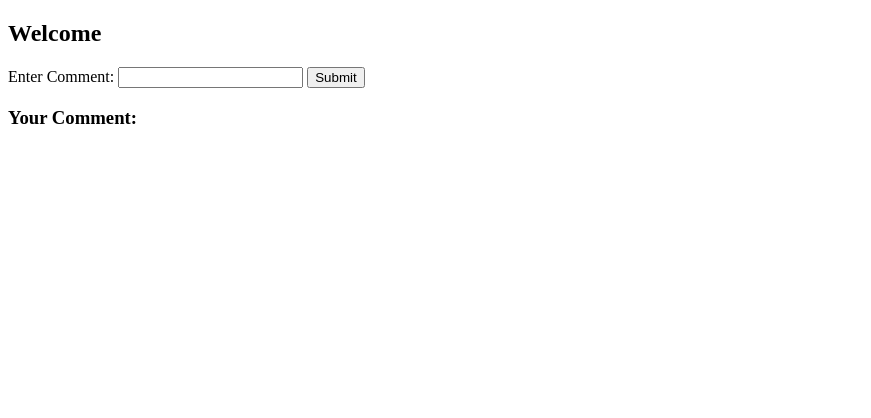
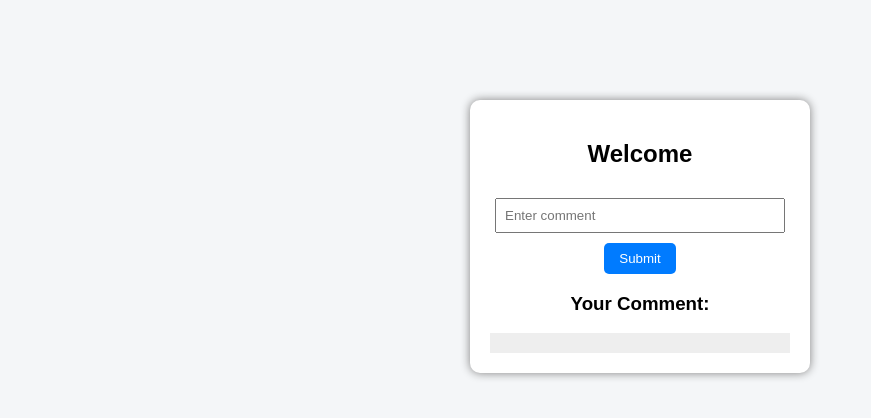
Before and after one commit to afreen130905/test-app, a Flask app: page /home in a window 1280 px wide. Shown: the top 418 px of the page, without its empty margins (0-871 px from the left). Run offline with Flask 3, Linux system fonts and the light colour scheme; some libraries are stand-ins or nearby versions.

Commit message:
second commit

```diff
--- a/app.py
+++ b/app.py
@@ -3,7 +3,6 @@ import sqlite3
 
 app = Flask(__name__)
 
-# Create DB
 def init_db():
     conn = sqlite3.connect('test.db')
     c = conn.cursor()
@@ -26,7 +25,7 @@ def do_login():
     conn = sqlite3.connect('test.db')
     c = conn.cursor()
 
-    # ❌ Vulnerable to SQL Injection
+    # ❌ SQL Injection vulnerability
     query = f"SELECT * FROM users WHERE username='{username}' AND password='{password}'"
     result = c.execute(query).fetchone()
 
@@ -39,7 +38,7 @@ def do_login():
 def home():
     comment = ""
     if request.method == 'POST':
-        comment = request.form['comment']  # ❌ Vulnerable to XSS
+        comment = request.form['comment']  # ❌ XSS vulnerability
 
     return render_template('home.html', comment=comment)
 
--- /dev/null
+++ b/static/style.css
@@ -0,0 +1,34 @@
+body {
+    font-family: Arial;
+    background: #f4f6f8;
+    text-align: center;
+}
+
+.container {
+    background: white;
+    width: 300px;
+    margin: 100px auto;
+    padding: 20px;
+    border-radius: 10px;
+    box-shadow: 0 0 10px gray;
+}
+
+input {
+    width: 90%;
+    padding: 8px;
+    margin: 10px 0;
+}
+
+button {
+    padding: 8px 15px;
+    background: #007bff;
+    color: white;
+    border: none;
+    border-radius: 5px;
+}
+
+.comment-box {
+    margin-top: 15px;
+    padding: 10px;
+    background: #eee;
+}
--- a/templates/home.html
+++ b/templates/home.html
@@ -2,37 +2,24 @@
 <html>
 <head>
     <title>Home</title>
-
-    <!-- 🔥 Matomo Tracking (Replace URL + ID) -->
-    <script>
-      var _paq = window._paq = window._paq || [];
-      _paq.push(['trackPageView']);
-      _paq.push(['enableLinkTracking']);
-      (function() {
-        var u="https://your-matomo-url/";
-        _paq.push(['setTrackerUrl', u+'matomo.php']);
-        _paq.push(['setSiteId', '1']);
-        var d=document, g=d.createElement('script'), s=d.getElementsByTagName('script')[0];
-        g.async=true; g.src=u+'matomo.js'; s.parentNode.insertBefore(g,s);
-      })();
-    </script>
-
+    <link rel="stylesheet" href="/static/style.css">
 </head>
 <body>
 
+<div class="container">
     <h2>Welcome</h2>
 
     <form method="POST">
-    Enter Comment:
-    <input type="text" name="comment">
+        <input type="text" name="comment" placeholder="Enter comment">
         <button type="submit">Submit</button>
     </form>
 
     <h3>Your Comment:</h3>
 
     <!-- ❌ XSS vulnerability -->
-<div>
+    <div class="comment-box">
         {{ comment | safe }}
+    </div>
 </div>
 
 </body>
```
Also changed, not shown: templates/login.html (+9 -6 lines). Lines whose indentation alone changed are shown as unchanged.
